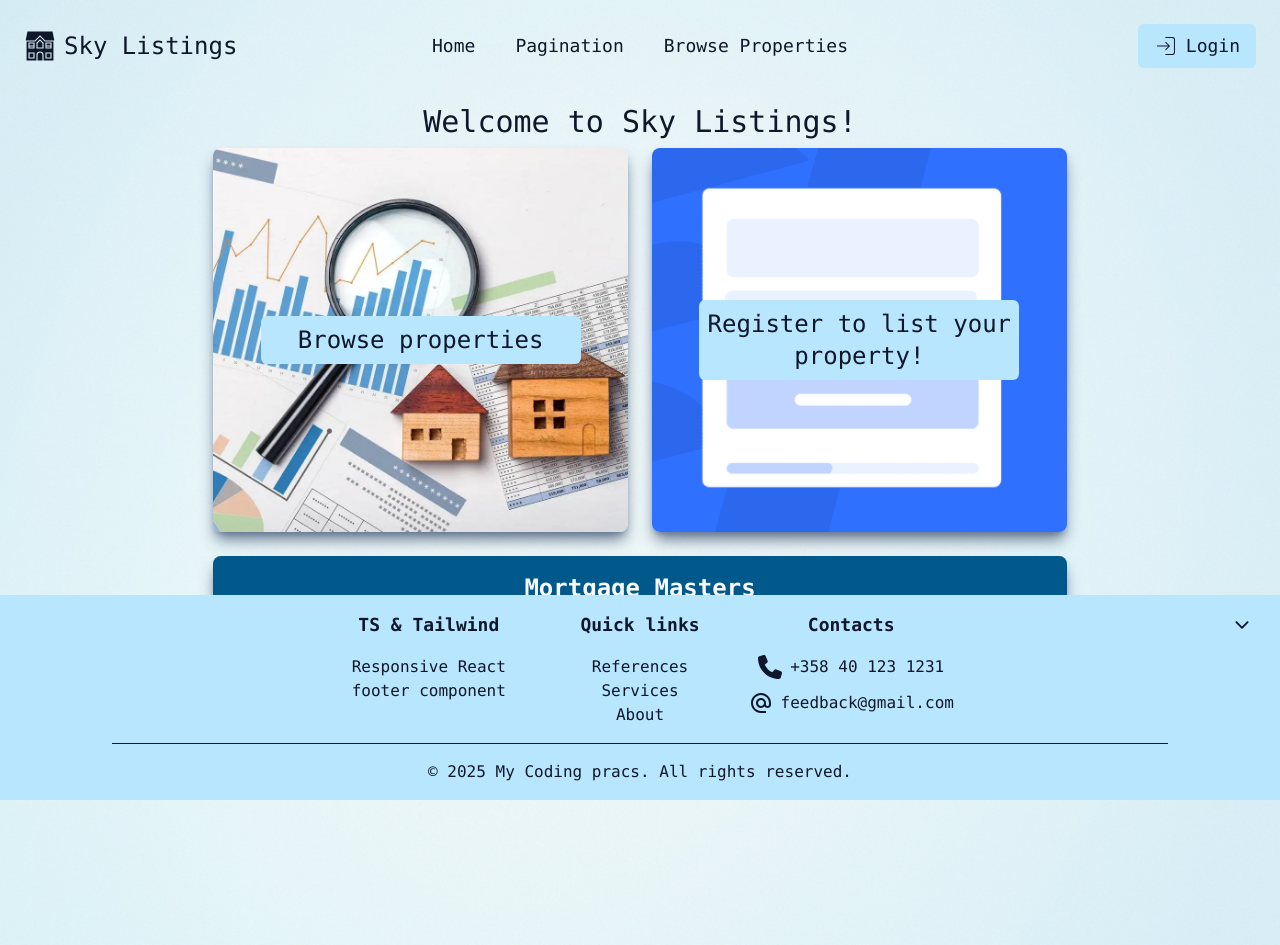
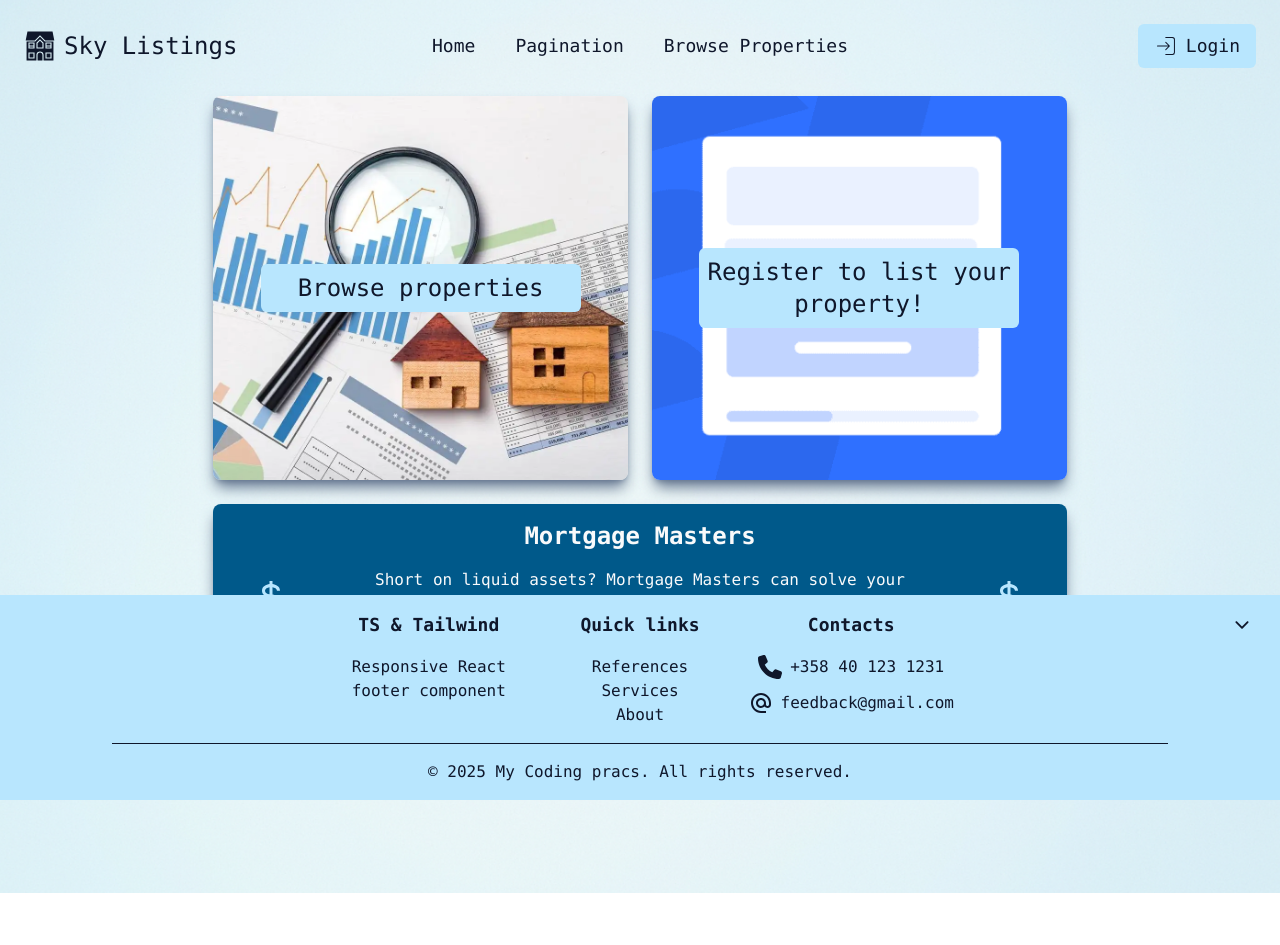
Before and after one commit to olliuhlbeck/sky-listings, a React (Vite) app in the folder frontend/: page / in a window 1280 px wide. After the commit the page ends 893 px from the top, so only its background shows below. Built offline with nearby package versions, Linux system fonts and the light colour scheme.

Commit message:
remove welcome text

```diff
--- a/frontend/src/pages/HomePage/HomePage.tsx
+++ b/frontend/src/pages/HomePage/HomePage.tsx
@@ -15,7 +15,6 @@ const HomePage = () => {
     <div className='flex flex-col justify-center items-center mt-6'>
       {user ? (
         <>
-          <h1 className='text-3xl my-3'>{`Hi ${user}!`}</h1>
           <div className='flex flex-col lg:flex-row w-4/6 gap-6'>
             <ContentButtonCard
               onClick={() => navigate('browseProperties')}
@@ -31,7 +30,6 @@ const HomePage = () => {
         </>
       ) : (
         <>
-          <h1 className='text-3xl my-2'>Welcome to Sky Listings!</h1>
           <div className='flex flex-col lg:flex-row w-4/6 gap-6'>
             <ContentButtonCard
               onClick={() => navigate('browseProperties')}
```
